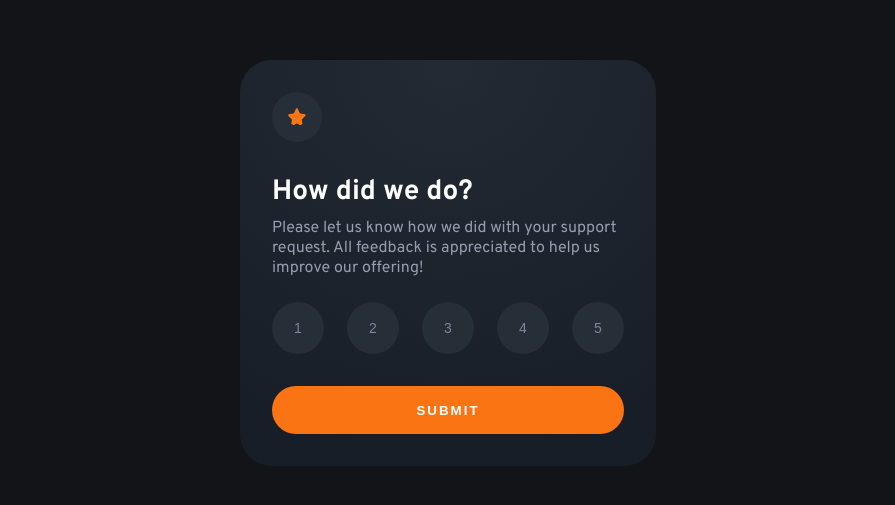
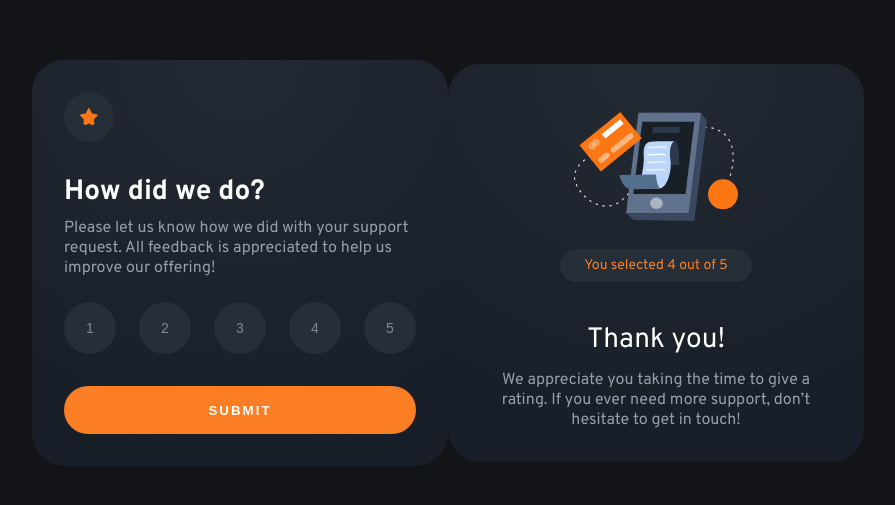
Before and after one commit to evelynlacerda/rating-component, a plain HTML site: page index.html in a window 1280 px wide. Shown: the part 137-642 px from the top of the page, without its empty margins (192-1087 px from the left). Drawn offline with Linux system fonts and the light colour scheme.

Commit message:
:sparkles: feat: 'Thank You' card finished

```diff
--- a/index.html
+++ b/index.html
@@ -29,6 +29,15 @@
         </form>
     </main>
 
+    <section class="thank-you">
+        <img src="./src/assets/img/illustration-thank-you.svg">
+
+        <span class="select">You selected 4 out of 5</span>
+
+        <h2>Thank you!</h2>
+        <p>We appreciate you taking the time to give a rating. If you ever need more support, don’t hesitate to get in touch!</p>
+    </section>
+
     <script src="./src/js/script.js"></script>
 </body>
 </html>
--- a/src/css/root.css
+++ b/src/css/root.css
@@ -7,5 +7,5 @@
     --dark-blue: #262E38;
     --darker-blue: #121417;
 
-    --orange: #fb7413;
+    --orange: #fc7e24;
 }
--- a/src/css/style.css
+++ b/src/css/style.css
@@ -7,13 +7,24 @@ body {
     padding: 0 2.4rem;
 }
 
-.card {
+.card,
+.thank-you {
     width: 416px;
     display: flex;
     flex-direction: column;
     background: radial-gradient(98.96% 98.96% at 50.00% 0%, #232A34 0%, #181E27 100%);
     padding: 3.2rem;
     border-radius: 3.2rem;
+}
+
+p {
+    color: var(--light-grey, #959eac);
+    font-size: 1.6rem;
+    font-weight: 400;
+    margin: 0 0 2.4rem;
+}
+
+.card {
 
     & img {
         width: 5rem;
@@ -27,13 +38,6 @@ body {
         color: var(--white, #fff);
         font-size: 2.8rem;
         margin: 3.2rem 0 .8rem;
-    }
-
-    & p {
-        color: var(--light-grey, #959eac);
-        font-size: 1.6rem;
-        font-weight: 400;
-        margin: 0 0 2.4rem;
     }
 
     & .buttons {
@@ -54,7 +58,7 @@ body {
     & form .btn {
         width: 100%;
         height: 4.8rem;
-        background: var(--orange, #fb7413);
+        background: var(--orange, #fc7e24);
         border-radius: 2.4rem;
         color: var(--white, #fff);
         font-weight: 700;
@@ -62,3 +66,38 @@ body {
         letter-spacing: 2px;
     }
 }
+
+.thank-you {
+    align-items: center;
+
+    & img {
+        width: 16.4rem;
+        margin: 1.6rem 0 2.8rem;
+    }
+
+    & .select {
+        background: var(--dark-blue, #262E38);
+        color: var(--orange, #fc7e24);
+        font-size: 1.4rem;
+        text-align: center;
+        padding: .8rem 2.4rem;
+        border-radius: 3.2rem;
+        margin: 0 0 1.6rem;
+    }
+
+    & h2 {
+        color: var(--white, #fff);
+        font-size: 2.8rem;
+        font-weight: 400;
+        margin: 2.4rem 0 1.2rem;
+    }
+
+    & p {
+        text-align: center;
+        margin: 0;
+    }
+}
+
+/* .active {
+    display: none;
+} */
--- a/src/js/script.js
+++ b/src/js/script.js
@@ -1 +1,2 @@
 // START SCRIPT FOR RATING COMPONENT
+// STOP AT MIN35:34
```
